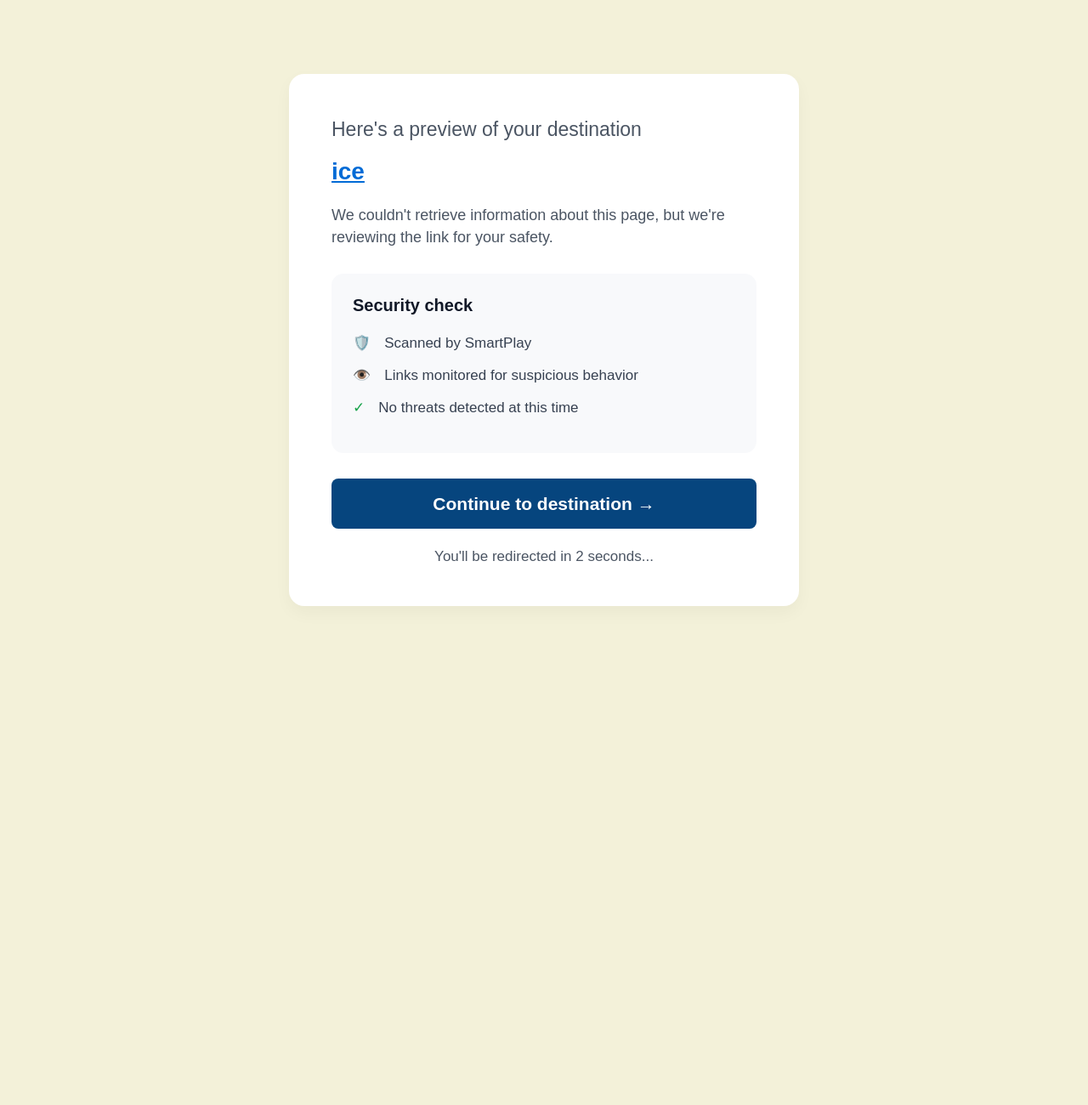
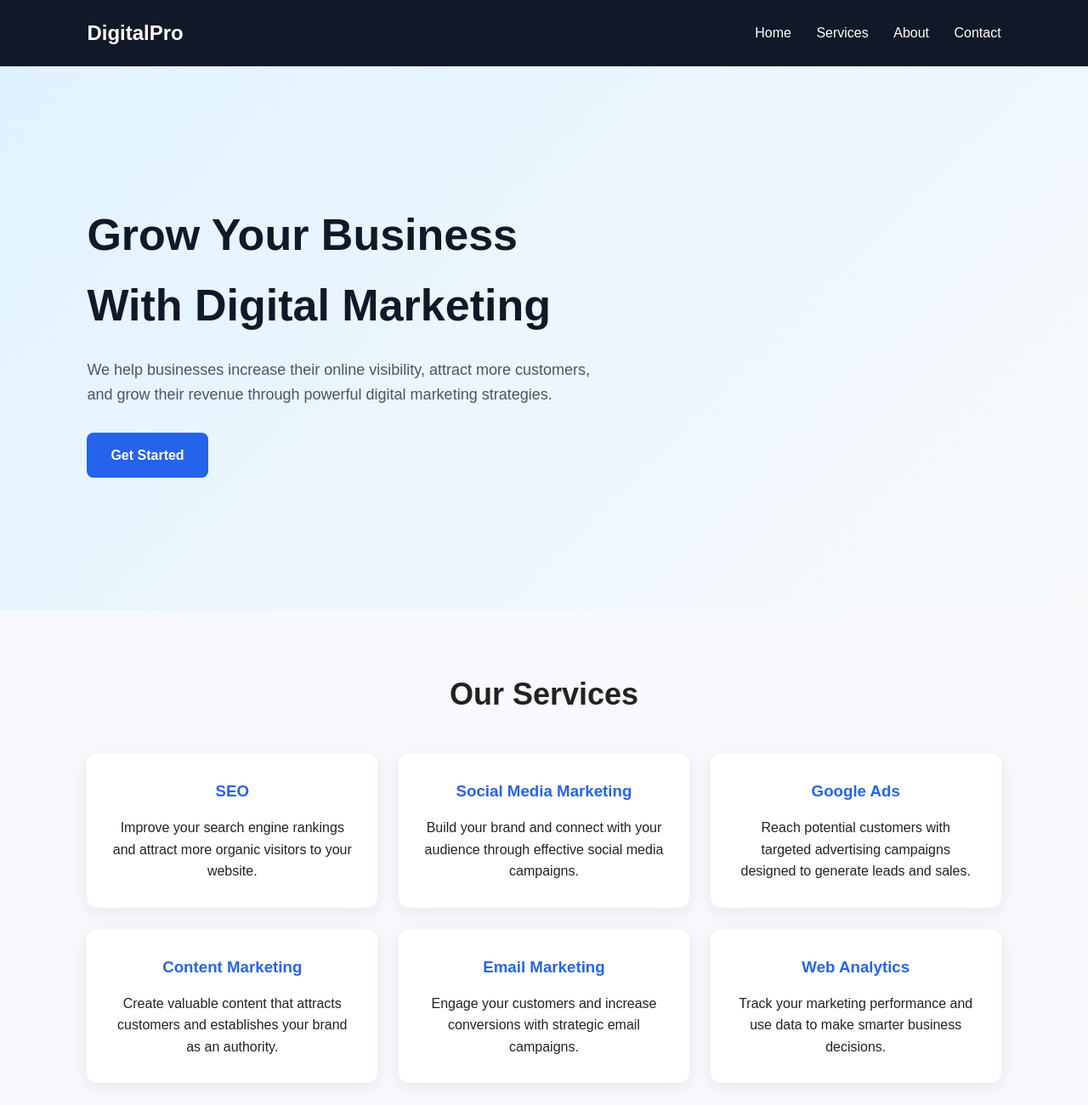
Before and after one commit to marketingsvishnu-ops/Marketora, a plain HTML site: page index.html in a window 1280 px wide. Shown: the top 1300 px of the page at 85% size. Before the commit the page ends 800 px from the top, so only its background shows below. Drawn offline with Linux system fonts and the light colour scheme.

Commit message:
Update index.html

```diff
--- a/index.html
+++ b/index.html
@@ -1,114 +1,275 @@
-<div class="preview-card">
-  <p class="eyebrow">Here's a preview of your destination</p>
+<!DOCTYPE html>
+<html lang="en">
+<head>
+  <meta charset="UTF-8">
+  <meta name="viewport" content="width=device-width, initial-scale=1.0">
+  <title>Digital Marketing Agency</title>
 
-  <a href="#" class="brand">ice</a>
+  <style>
+    * {
+      margin: 0;
+      padding: 0;
+      box-sizing: border-box;
+      font-family: Arial, sans-serif;
+    }
 
-  <p class="message">
-    We couldn't retrieve information about this page, but we're reviewing the
-    link for your safety.
-  </p>
+    body {
+      background: #f7f9fc;
+      color: #222;
+      line-height: 1.6;
+    }
 
-  <div class="security-box">
-    <h3>Security check</h3>
+    header {
+      background: #111827;
+      color: white;
+      padding: 20px 8%;
+      display: flex;
+      justify-content: space-between;
+      align-items: center;
+    }
 
-    <div class="check-row">🛡️ <span>Scanned by SmartPlay</span></div>
-    <div class="check-row">👁️ <span>Links monitored for suspicious behavior</span></div>
-    <div class="check-row green">✓ <span>No threats detected at this time</span></div>
-  </div>
+    .logo {
+      font-size: 24px;
+      font-weight: bold;
+    }
 
-  <button class="continue-btn">Continue to destination →</button>
+    nav a {
+      color: white;
+      text-decoration: none;
+      margin-left: 25px;
+    }
 
-  <p class="redirect">You'll be redirected in 2 seconds...</p>
-</div>
+    nav a:hover {
+      color: #38bdf8;
+    }
 
-<style>
-  body {
-    margin: 0;
-    min-height: 100vh;
-    background: #f3f1d9;
-    display: flex;
-    align-items: center;
-    justify-content: center;
-    font-family: Arial, sans-serif;
-    color: #243142;
-  }
+    .hero {
+      min-height: 80vh;
+      display: flex;
+      align-items: center;
+      justify-content: space-between;
+      padding: 60px 8%;
+      background: linear-gradient(135deg, #e0f2fe, #f8fafc);
+    }
 
-  .preview-card {
-    width: 500px;
-    background: white;
-    border-radius: 18px;
-    padding: 52px 50px 48px;
-    box-shadow: 0 8px 20px rgba(0, 0, 0, 0.04);
-  }
+    .hero-text {
+      max-width: 600px;
+    }
 
-  .eyebrow {
-    font-size: 23px;
-    color: #4b5563;
-    margin: 0 0 20px;
-  }
+    .hero h1 {
+      font-size: 52px;
+      margin-bottom: 20px;
+      color: #111827;
+    }
 
-  .brand {
-    display: inline-block;
-    font-size: 28px;
-    font-weight: 700;
-    color: #006bd6;
-    text-decoration: underline;
-    margin-bottom: 22px;
-  }
+    .hero p {
+      font-size: 18px;
+      margin-bottom: 30px;
+      color: #4b5563;
+    }
 
-  .message {
-    font-size: 18px;
-    line-height: 1.45;
-    color: #4b5563;
-    margin: 0 0 30px;
-  }
+    .btn {
+      display: inline-block;
+      padding: 14px 28px;
+      background: #2563eb;
+      color: white;
+      text-decoration: none;
+      border-radius: 8px;
+      font-weight: bold;
+    }
 
-  .security-box {
-    background: #f8f9fb;
-    border-radius: 14px;
-    padding: 26px 25px;
-    margin-bottom: 30px;
-  }
+    .btn:hover {
+      background: #1d4ed8;
+    }
 
-  .security-box h3 {
-    margin: 0 0 22px;
-    font-size: 20px;
-    color: #111827;
-  }
+    .services {
+      padding: 70px 8%;
+      text-align: center;
+    }
 
-  .check-row {
-    display: flex;
-    align-items: center;
-    gap: 16px;
-    font-size: 17px;
-    color: #374151;
-    margin: 17px 0;
-  }
+    .services h2 {
+      font-size: 36px;
+      margin-bottom: 40px;
+    }
 
-  .green {
-    color: #16a34a;
-  }
+    .cards {
+      display: grid;
+      grid-template-columns: repeat(3, 1fr);
+      gap: 25px;
+    }
 
-  .green span {
-    color: #374151;
-  }
+    .card {
+      background: white;
+      padding: 30px;
+      border-radius: 12px;
+      box-shadow: 0 5px 20px rgba(0,0,0,0.08);
+    }
 
-  .continue-btn {
-    width: 100%;
-    height: 59px;
-    border: none;
-    border-radius: 8px;
-    background: #06457e;
-    color: white;
-    font-size: 21px;
-    font-weight: 700;
-    cursor: pointer;
-  }
+    .card h3 {
+      margin-bottom: 15px;
+      color: #2563eb;
+    }
 
-  .redirect {
-    text-align: center;
-    font-size: 17px;
-    color: #4b5563;
-    margin: 23px 0 0;
-  }
-</style>
+    .about {
+      padding: 70px 8%;
+      background: #111827;
+      color: white;
+      text-align: center;
+    }
+
+    .about h2 {
+      font-size: 36px;
+      margin-bottom: 20px;
+    }
+
+    .contact {
+      padding: 70px 8%;
+      text-align: center;
+    }
+
+    .contact h2 {
+      font-size: 36px;
+      margin-bottom: 20px;
+    }
+
+    footer {
+      background: #020617;
+      color: white;
+      text-align: center;
+      padding: 20px;
+    }
+
+    @media (max-width: 768px) {
+      header {
+        flex-direction: column;
+        gap: 15px;
+      }
+
+      nav a {
+        margin: 0 8px;
+      }
+
+      .hero {
+        text-align: center;
+      }
+
+      .hero h1 {
+        font-size: 38px;
+      }
+
+      .cards {
+        grid-template-columns: 1fr;
+      }
+    }
+  </style>
+</head>
+
+<body>
+
+  <!-- Header -->
+  <header>
+    <div class="logo">DigitalPro</div>
+
+    <nav>
+      <a href="#home">Home</a>
+      <a href="#services">Services</a>
+      <a href="#about">About</a>
+      <a href="#contact">Contact</a>
+    </nav>
+  </header>
+
+  <!-- Hero Section -->
+  <section class="hero" id="home">
+    <div class="hero-text">
+      <h1>Grow Your Business With Digital Marketing</h1>
+      <p>
+        We help businesses increase their online visibility,
+        attract more customers, and grow their revenue through
+        powerful digital marketing strategies.
+      </p>
+
+      <a href="#contact" class="btn">Get Started</a>
+    </div>
+  </section>
+
+  <!-- Services -->
+  <section class="services" id="services">
+    <h2>Our Services</h2>
+
+    <div class="cards">
+
+      <div class="card">
+        <h3>SEO</h3>
+        <p>
+          Improve your search engine rankings and attract
+          more organic visitors to your website.
+        </p>
+      </div>
+
+      <div class="card">
+        <h3>Social Media Marketing</h3>
+        <p>
+          Build your brand and connect with your audience
+          through effective social media campaigns.
+        </p>
+      </div>
+
+      <div class="card">
+        <h3>Google Ads</h3>
+        <p>
+          Reach potential customers with targeted advertising
+          campaigns designed to generate leads and sales.
+        </p>
+      </div>
+
+      <div class="card">
+        <h3>Content Marketing</h3>
+        <p>
+          Create valuable content that attracts customers
+          and establishes your brand as an authority.
+        </p>
+      </div>
+
+      <div class="card">
+        <h3>Email Marketing</h3>
+        <p>
+          Engage your customers and increase conversions
+          with strategic email campaigns.
+        </p>
+      </div>
+
+      <div class="card">
+        <h3>Web Analytics</h3>
+        <p>
+          Track your marketing performance and use data
+          to make smarter business decisions.
+        </p>
+      </div>
+
+    </div>
+  </section>
+
+  <!-- About -->
+  <section class="about" id="about">
+    <h2>Why Choose Us?</h2>
+    <p>
+      Our digital marketing team combines creativity, technology,
+      and data-driven strategies to help your business succeed online.
+    </p>
+  </section>
+
+  <!-- Contact -->
+  <section class="contact" id="contact">
+    <h2>Ready to Grow?</h2>
+    <p>Contact us today and start your digital marketing journey.</p>
+    <br>
+    <a href="mailto:info@example.com" class="btn">Contact Us</a>
+  </section>
+
+  <!-- Footer -->
+  <footer>
+    <p>&copy; 2026 DigitalPro. All Rights Reserved.</p>
+  </footer>
+
+</body>
+</html>
```
